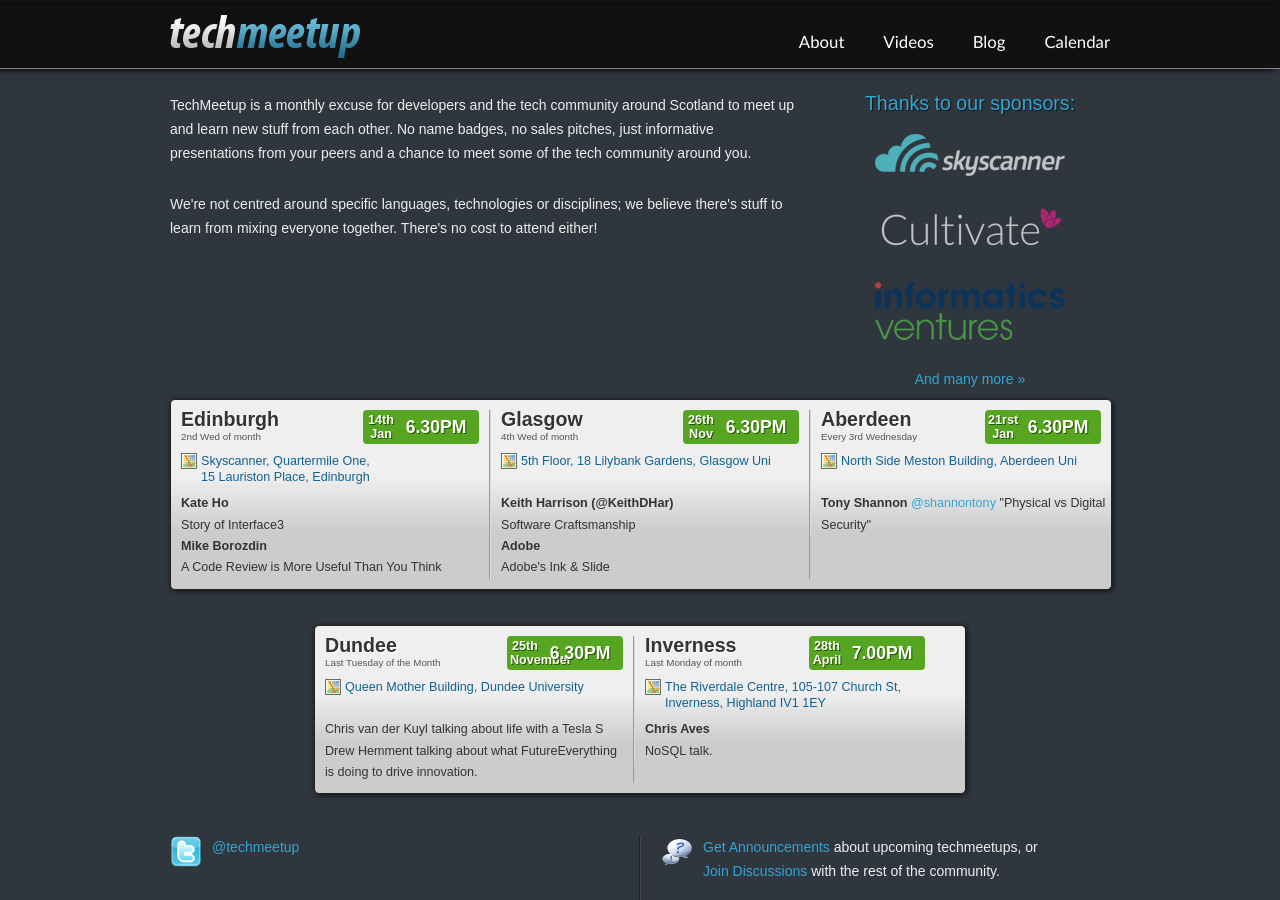
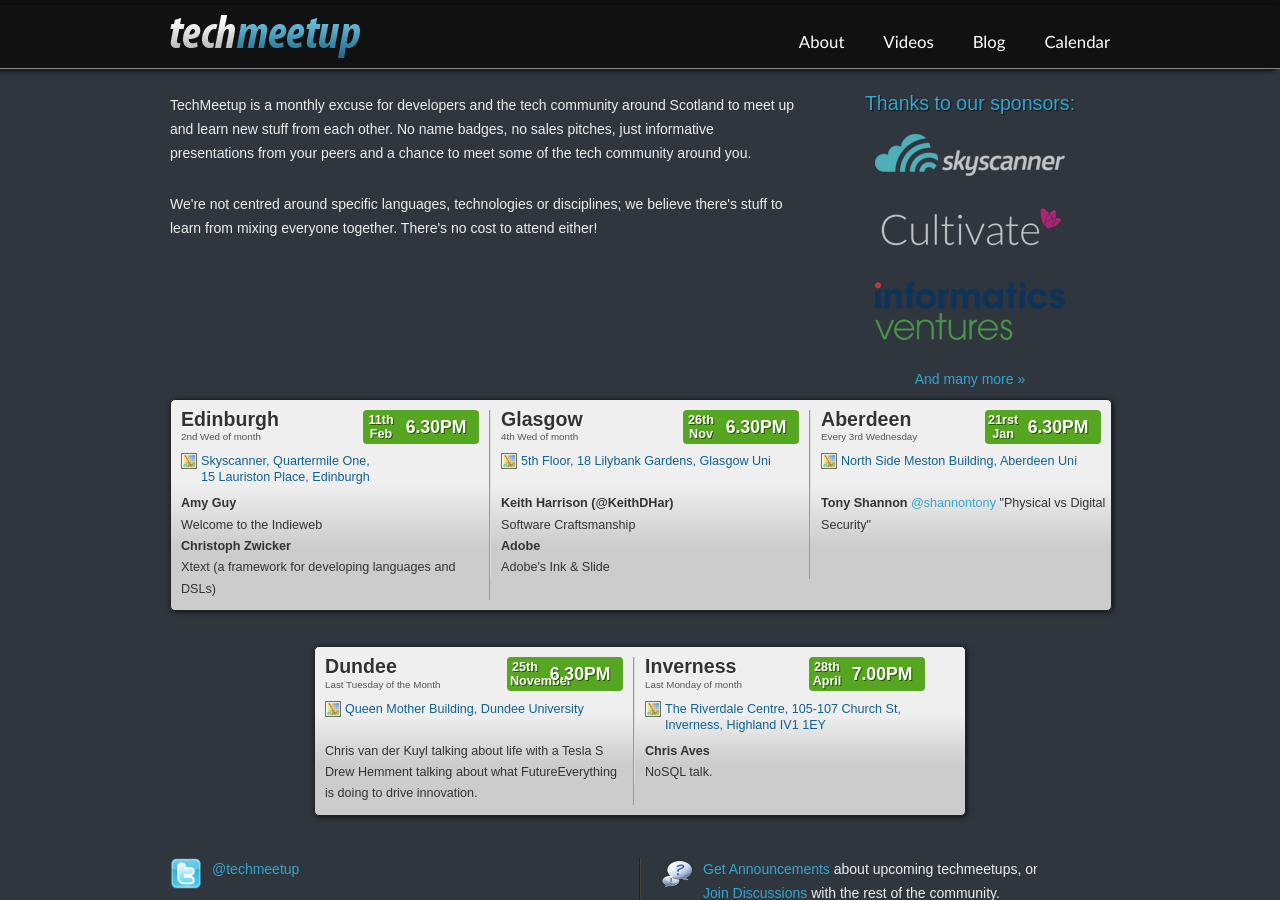
Before and after one commit to techmeetup/techmeetup.co.uk, a Jekyll site: the page built from index.html, in a window 1280 px wide and 900 px high. Built offline with Jekyll 4.4.1, drawn with Linux system fonts in a browser that asks for light colours.

Commit message:
index: add Edinburgh Feb 15 meetup.

```diff
--- a/index.html
+++ b/index.html
@@ -34,20 +34,20 @@
     <span>2nd Wed of month</span>
     <p><a href="https://www.google.co.uk/maps/place/Quartermile+One+Lauriston+Place/@55.9444215,-3.1946043,17z/data=!3m1!4b1!4m2!3m1!1s0x4887c79c80ea3bbf:0x875b29c71924b77d" class="map">Skyscanner, Quartermile One,<br>15 Lauriston Place, Edinburgh</a></p>
     <p>
-      <strong>Kate Ho</strong>
+      <strong>Amy Guy</strong>
       <br>
-      Story of Interface3
+      Welcome to the Indieweb
     </p>
     <p>
-      <strong>Mike Borozdin</strong>
+      <strong>Christoph Zwicker</strong>
       <br>
-      A Code Review is More Useful Than You Think
+      Xtext (a framework for developing languages and DSLs)
     </p>
     <div class="datewrapper">
       <div class="when">
         <div class="daywrap">
-          <div class="day">14th</div>
-          <div class="month">Jan</div>
+          <div class="day">11th</div>
+          <div class="month">Feb</div>
         </div>
         <div class="time">6.30PM</div>
       </div>
```
